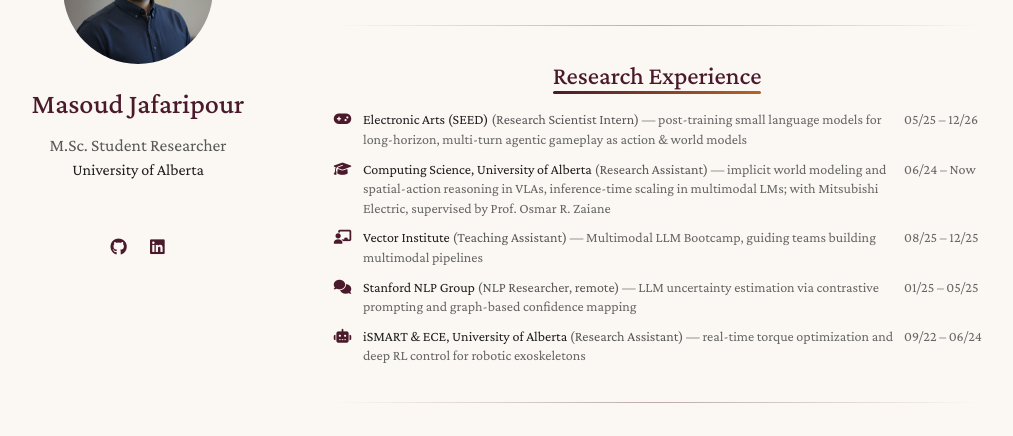
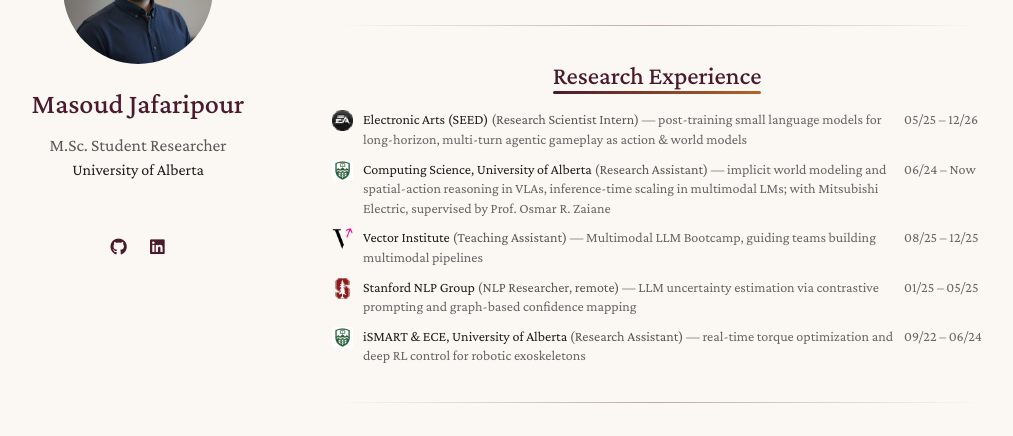
Before and after one commit to Masoudjafaripour/masoudjafaripour.github.io, a Jekyll site: the page built from index.md, in a window 1280 px wide and 1400 px high, scrolled down 527 px. Shown: the part 150-586 px from the top of the window, without its empty margins (138-1151 px from the left). Built offline with Jekyll 4.4.1, drawn with Linux system fonts in a browser that asks for light colours; a style sheet for code colours, icons or effects is not loaded.

Commit message:
Add organization logos to research experience
Co-Authored-By: Claude Opus 5.5 <noreply@anthropic.com>

```diff
--- a/_includes/experience.md
+++ b/_includes/experience.md
@@ -5,7 +5,11 @@
   {%- if job.divider %}
   <div class="experience-divider"></div>
   {%- endif %}
+  {%- if job.logo %}
+  <img class="experience-logo" src="{{ job.logo }}" alt="{{ job.org }} logo" />
+  {%- else %}
   <i class="experience-icon {{ job.icon | default: 'fa-solid fa-flask' }}" aria-hidden="true"></i>
+  {%- endif %}
   <span class="experience-org">{% if job.link %}<a href="{{ job.link }}" rel="noopener"><autocolor>{{ job.org }}</autocolor></a>{% else %}{{ job.org }}{% endif %} <span class="experience-role">({{ job.role }})</span>{% if job.focus %} <span class="experience-focus">&mdash; {{ job.focus }}</span>{% endif %}</span>
   <span class="experience-time">{{ job.time }}</span>
 {%- endfor %}
--- a/assets/css/custom-dark.css
+++ b/assets/css/custom-dark.css
@@ -26,6 +26,12 @@
     color: #1c1c1c !important;
   }
 
+  /* Dark logos (Vector, EA) vanish on the dark page without a light backing. */
+  .experience-logo {
+    background-color: #fff;
+    padding: 1px;
+  }
+
   autocolor {
     color: var(--site-text);
   }
--- a/assets/css/custom.css
+++ b/assets/css/custom.css
@@ -192,6 +192,13 @@ hr.section-divider {
   color: var(--site-accent);
   text-align: center;
   line-height: 1.4;
+}
+
+.experience-logo {
+  width: 21px;
+  height: 21px;
+  object-fit: contain;
+  border-radius: 4px;
 }
 
 .experience-org {
```
Also changed, not shown: _data/experience.yml (+6 -6 lines), assets/img/logos/ea.png (added), assets/img/logos/stanford.png (added), assets/img/logos/ualberta.png (added), assets/img/logos/vector.png (added).
